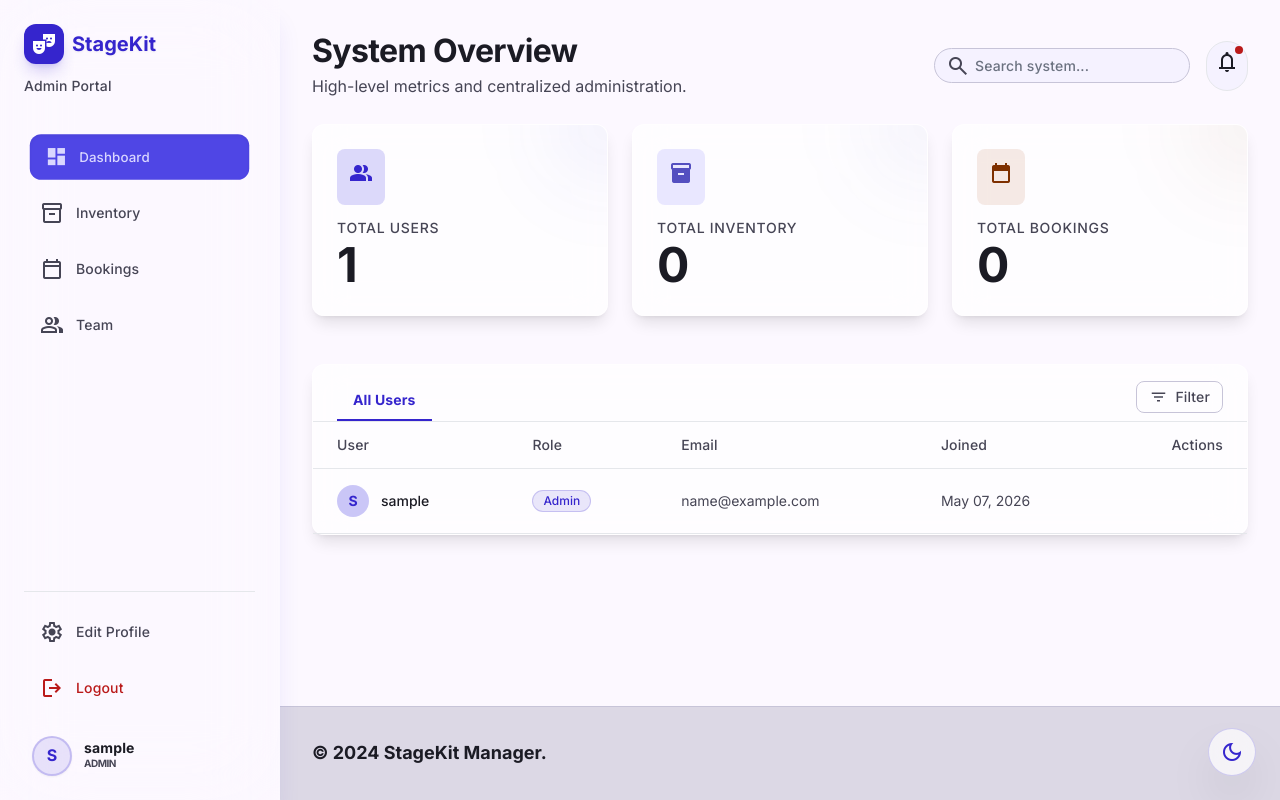
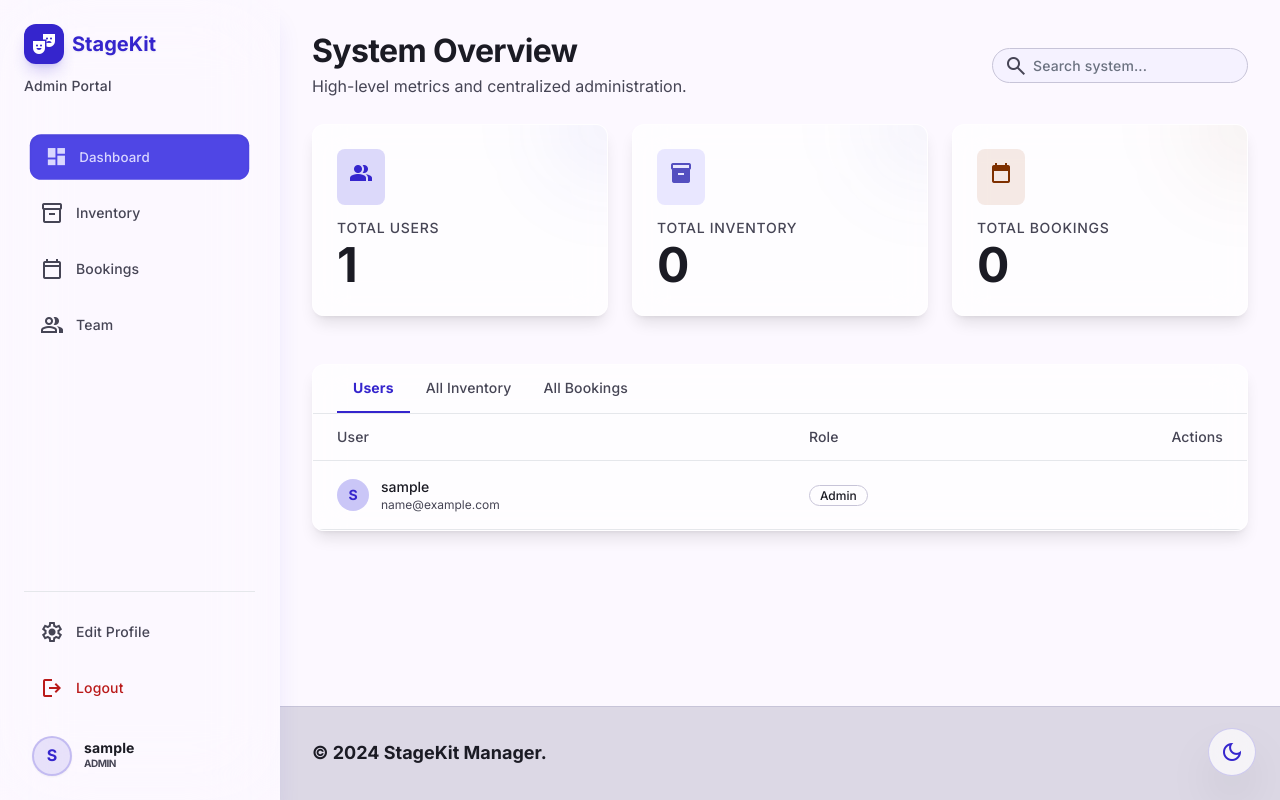
Before and after one commit to arun-biju-8/StageKit-Manager, a Django app: page /dashboard/ in a window 1280 px wide. Run offline with Django 5.2, Linux system fonts and the light colour scheme; the visitor is signed in with stand-in values (Sample User, id 1); data comes from the database, SQL or seed files in the repository; data that the repository does not hold is empty; some libraries are stand-ins or nearby versions.

Commit message:
Fix Admin Dashboard with inventory/booking deletion and email alerts

```diff
--- a/events/templates/events/admin_dashboard.html
+++ b/events/templates/events/admin_dashboard.html
@@ -12,10 +12,6 @@
             <span class="material-symbols-outlined absolute left-3 top-1/2 -translate-y-1/2 text-on-surface-variant">search</span>
             <input type="text" class="pl-10 pr-4 py-2 bg-surface-container-low border border-outline-variant rounded-full focus:outline-none focus:border-primary focus:ring-2 focus:ring-primary/20 transition-all text-label-sm w-64" placeholder="Search system...">
         </div>
-        <button class="bg-surface-container-low text-on-surface p-2 rounded-full hover:bg-surface-container-high transition-colors border border-outline-variant/50 relative">
-            <span class="material-symbols-outlined">notifications</span>
-            <span class="absolute top-1 right-1 w-2 h-2 bg-error rounded-full"></span>
-        </button>
     </div>
 </div>
 
@@ -66,29 +62,28 @@
     </div>
 
     <!-- Tabbed Data Table System -->
-    <div class="glass-panel rounded-xl flex flex-col border border-outline-variant/30 shadow-lg">
+    <div class="glass-panel rounded-xl flex flex-col border border-outline-variant/30 shadow-lg overflow-hidden">
         <!-- Tabs Header -->
-        <div class="flex items-center border-b border-outline-variant/30 px-6 pt-4">
-            <button class="px-4 py-3 font-label-sm text-label-sm text-primary font-bold border-b-2 border-primary mr-4 transition-colors">
-                All Users
+        <div class="flex items-center border-b border-outline-variant/30 px-6 bg-surface-container-low/30">
+            <button onclick="switchTab('users')" id="tab-users" class="px-4 py-4 font-label-sm text-label-sm text-primary font-bold border-b-2 border-primary transition-all">
+                Users
             </button>
-            <div class="ml-auto flex items-center gap-2 pb-2">
-                <button class="flex items-center gap-2 px-3 py-1.5 border border-outline-variant rounded-lg text-label-sm font-label-sm text-on-surface-variant hover:bg-surface-container-high transition-colors">
-                    <span class="material-symbols-outlined text-[18px]">filter_list</span>
-                    Filter
+            <button onclick="switchTab('inventory')" id="tab-inventory" class="px-4 py-4 font-label-sm text-label-sm text-on-surface-variant border-b-2 border-transparent hover:text-on-surface transition-all">
+                All Inventory
+            </button>
+            <button onclick="switchTab('bookings')" id="tab-bookings" class="px-4 py-4 font-label-sm text-label-sm text-on-surface-variant border-b-2 border-transparent hover:text-on-surface transition-all">
+                All Bookings
             </button>
         </div>
-        </div>
 
-        <!-- Table Content -->
+        <!-- Section: Users -->
+        <div id="section-users" class="tab-content">
             <div class="overflow-x-auto">
                 <table class="w-full text-left border-collapse">
                     <thead>
                         <tr class="border-b border-outline-variant/30 bg-surface-container-lowest/50">
                             <th class="px-6 py-4 font-label-sm text-label-sm text-on-surface-variant font-medium">User</th>
                             <th class="px-6 py-4 font-label-sm text-label-sm text-on-surface-variant font-medium">Role</th>
-                        <th class="px-6 py-4 font-label-sm text-label-sm text-on-surface-variant font-medium">Email</th>
-                        <th class="px-6 py-4 font-label-sm text-label-sm text-on-surface-variant font-medium">Joined</th>
                             <th class="px-6 py-4 font-label-sm text-label-sm text-on-surface-variant font-medium text-right">Actions</th>
                         </tr>
                     </thead>
@@ -102,31 +97,99 @@
                                     </div>
                                     <div>
                                         <div class="font-medium text-on-surface">{{ u.username }}</div>
+                                        <div class="text-xs text-on-surface-variant">{{ u.email }}</div>
                                     </div>
                                 </div>
                             </td>
                             <td class="px-6 py-4">
-                            {% if u.profile.role == 'admin' %}
-                                <span class="inline-flex items-center px-2.5 py-0.5 rounded-full text-xs font-medium bg-primary/10 text-primary border border-primary/20">Admin</span>
-                            {% elif u.profile.role == 'owner' %}
-                                <span class="inline-flex items-center px-2.5 py-0.5 rounded-full text-xs font-medium bg-tertiary-container/10 text-tertiary border border-tertiary-container/20">Owner</span>
-                            {% else %}
-                                <span class="inline-flex items-center px-2.5 py-0.5 rounded-full text-xs font-medium bg-surface-container-high text-on-surface-variant border border-outline-variant/50">Customer</span>
-                            {% endif %}
+                                <span class="px-2.5 py-0.5 rounded-full text-xs font-medium border border-outline-variant">
+                                    {{ u.profile.role|capfirst }}
+                                </span>
                             </td>
-                        <td class="px-6 py-4 text-on-surface-variant">{{ u.email }}</td>
-                        <td class="px-6 py-4 text-on-surface-variant">{{ u.date_joined|date:"M d, Y" }}</td>
                             <td class="px-6 py-4 text-right">
                                 {% if u != request.user %}
-                            <button onclick="showDeleteModal('{{ u.id }}', '{{ u.username }}')" class="p-2 text-on-surface-variant hover:text-error transition-colors rounded-lg hover:bg-error/5">
+                                <form action="{% url 'delete_user' u.id %}" method="POST" onsubmit="return confirm('Delete this user?');" class="inline">
+                                    {% csrf_token %}
+                                    <button type="submit" class="p-2 text-on-surface-variant hover:text-error transition-colors">
                                         <span class="material-symbols-outlined text-[20px]">delete</span>
                                     </button>
+                                </form>
                                 {% endif %}
                             </td>
                         </tr>
-                    {% empty %}
-                    <tr>
-                        <td colspan="5" class="px-6 py-4 text-center text-on-surface-variant">No users found.</td>
+                        {% endfor %}
+                    </tbody>
+                </table>
+            </div>
+        </div>
+
+        <!-- Section: Inventory -->
+        <div id="section-inventory" class="tab-content hidden">
+            <div class="overflow-x-auto">
+                <table class="w-full text-left border-collapse">
+                    <thead>
+                        <tr class="border-b border-outline-variant/30 bg-surface-container-lowest/50">
+                            <th class="px-6 py-4 font-label-sm text-label-sm text-on-surface-variant font-medium">Item</th>
+                            <th class="px-6 py-4 font-label-sm text-label-sm text-on-surface-variant font-medium">Owner</th>
+                            <th class="px-6 py-4 font-label-sm text-label-sm text-on-surface-variant font-medium text-right">Actions</th>
+                        </tr>
+                    </thead>
+                    <tbody class="font-body-md text-sm">
+                        {% for item in inventory %}
+                        <tr class="hover:bg-surface-container-lowest transition-colors border-b border-outline-variant/10">
+                            <td class="px-6 py-4">
+                                <div class="font-medium text-on-surface">{{ item.name }}</div>
+                                <div class="text-xs text-on-surface-variant">₹{{ item.price_per_day }}/day</div>
+                            </td>
+                            <td class="px-6 py-4 text-on-surface-variant">
+                                {{ item.owner.company_name }}
+                            </td>
+                            <td class="px-6 py-4 text-right">
+                                <form action="{% url 'admin_delete_inventory' item.id %}" method="POST" onsubmit="return confirm('Delete this item and notify owner?');" class="inline">
+                                    {% csrf_token %}
+                                    <button type="submit" class="p-2 text-on-surface-variant hover:text-error transition-colors">
+                                        <span class="material-symbols-outlined text-[20px]">delete</span>
+                                    </button>
+                                </form>
+                            </td>
+                        </tr>
+                        {% endfor %}
+                    </tbody>
+                </table>
+            </div>
+        </div>
+
+        <!-- Section: Bookings -->
+        <div id="section-bookings" class="tab-content hidden">
+            <div class="overflow-x-auto">
+                <table class="w-full text-left border-collapse">
+                    <thead>
+                        <tr class="border-b border-outline-variant/30 bg-surface-container-lowest/50">
+                            <th class="px-6 py-4 font-label-sm text-label-sm text-on-surface-variant font-medium">Booking</th>
+                            <th class="px-6 py-4 font-label-sm text-label-sm text-on-surface-variant font-medium">Status</th>
+                            <th class="px-6 py-4 font-label-sm text-label-sm text-on-surface-variant font-medium text-right">Actions</th>
+                        </tr>
+                    </thead>
+                    <tbody class="font-body-md text-sm">
+                        {% for b in bookings %}
+                        <tr class="hover:bg-surface-container-lowest transition-colors border-b border-outline-variant/10">
+                            <td class="px-6 py-4">
+                                <div class="font-medium text-on-surface">{{ b.item.name }}</div>
+                                <div class="text-xs text-on-surface-variant">By {{ b.customer.username }}</div>
+                            </td>
+                            <td class="px-6 py-4">
+                                <span class="px-2 py-0.5 rounded text-xs border {% if b.status == 'Approved' %}bg-success/10 text-success border-success/20{% elif b.status == 'Pending' %}bg-warning/10 text-warning border-warning/20{% else %}bg-error/10 text-error border-error/20{% endif %}">
+                                    {{ b.status }}
+                                </span>
+                            </td>
+                            <td class="px-6 py-4 text-right">
+                                <form action="{% url 'admin_delete_booking' b.id %}" method="POST" onsubmit="return confirm('Cancel this booking and notify customer?');" class="inline">
+                                    {% csrf_token %}
+                                    <button type="submit" class="p-2 text-on-surface-variant hover:text-error transition-colors">
+                                        <span class="material-symbols-outlined text-[20px]">delete</span>
+                                    </button>
+                                </form>
+                            </td>
                         </tr>
                         {% endfor %}
                     </tbody>
@@ -134,48 +197,27 @@
             </div>
         </div>
     </div>
-
-<!-- Delete Confirmation Modal -->
-<div id="deleteModal" class="fixed inset-0 z-[100] hidden items-center justify-center p-4">
-    <div class="absolute inset-0 bg-black/60 backdrop-blur-sm" onclick="hideDeleteModal()"></div>
-    <div class="glass-panel w-full max-w-md rounded-2xl p-6 relative z-10 border border-outline-variant/30 shadow-2xl animate-in fade-in zoom-in duration-200">
-        <div class="flex items-center gap-4 text-error mb-4">
-            <div class="p-3 bg-error/10 rounded-full">
-                <span class="material-symbols-outlined text-2xl">warning</span>
-            </div>
-            <h3 class="font-display text-xl text-on-surface">Delete User?</h3>
-        </div>
-        <p class="text-on-surface-variant mb-8">
-            Are you sure you want to delete <span id="deleteUserName" class="text-on-surface font-bold"></span>? This action cannot be undone and will remove all associated data.
-        </p>
-        <div class="flex gap-3">
-            <button onclick="hideDeleteModal()" class="flex-1 py-3 px-4 border border-outline-variant rounded-xl font-label-sm text-label-sm text-on-surface hover:bg-surface-container-high transition-all">
-                Cancel
-            </button>
-            <a id="confirmDeleteBtn" href="#" class="flex-1 py-3 px-4 bg-error text-on-error rounded-xl font-label-sm text-label-sm text-center shadow-lg shadow-error/20 hover:bg-error-fixed-variant active:scale-95 transition-all">
-                Delete Account
-            </a>
-        </div>
-    </div>
 </div>
 
 <script>
-    function showDeleteModal(userId, username) {
-        const modal = document.getElementById('deleteModal');
-        const nameSpan = document.getElementById('deleteUserName');
-        const confirmBtn = document.getElementById('confirmDeleteBtn');
+    function switchTab(tabName) {
+        // Hide all sections
+        document.querySelectorAll('.tab-content').forEach(el => el.classList.add('hidden'));
+        // Show target section
+        document.getElementById('section-' + tabName).classList.remove('hidden');
 
-        nameSpan.textContent = username;
-        confirmBtn.href = `/user/delete/${userId}/`;
-
-        modal.classList.remove('hidden');
-        modal.classList.add('flex');
+        // Update tab styling
+        const tabs = ['users', 'inventory', 'bookings'];
+        tabs.forEach(t => {
+            const el = document.getElementById('tab-' + t);
+            if(t === tabName) {
+                el.classList.add('text-primary', 'font-bold', 'border-primary');
+                el.classList.remove('text-on-surface-variant', 'border-transparent');
+            } else {
+                el.classList.remove('text-primary', 'font-bold', 'border-primary');
+                el.classList.add('text-on-surface-variant', 'border-transparent');
             }
-
-    function hideDeleteModal() {
-        const modal = document.getElementById('deleteModal');
-        modal.classList.add('hidden');
-        modal.classList.remove('flex');
+        });
     }
 </script>
 {% endblock %}
--- a/events/urls.py
+++ b/events/urls.py
@@ -26,4 +26,6 @@ urlpatterns = [
     path('customer/history/', views.customer_history, name='customer_history'),
     path('profile/edit/', views.edit_profile, name='edit_profile'),
     path('notifications/', views.notifications, name='notifications'),
+    path('admin/inventory/delete/<int:item_id>/', views.admin_delete_inventory, name='admin_delete_inventory'),
+    path('admin/booking/delete/<int:booking_id>/', views.admin_delete_booking, name='admin_delete_booking'),
 ]
--- a/events/views.py
+++ b/events/views.py
@@ -435,6 +435,50 @@ def delete_user(request, user_id):
     return redirect('dashboard')
 
 @login_required
+def admin_delete_inventory(request, item_id):
+    if not request.user.profile.role == 'admin':
+        messages.error(request, "Permission denied")
+        return redirect('dashboard')
+
+    item = get_object_or_404(Inventory, id=item_id)
+    owner_email = item.owner.user.email
+    item_name = item.name
+
+    if request.method == "POST":
+        try:
+            subject = f"Notice: Item '{item_name}' has been removed"
+            message = f"Hello,\n\nDue to some issues your item '{item_name}' has been removed by the admin from StageKit Manager.\n\nThank you."
+            send_mail(subject, message, settings.DEFAULT_FROM_EMAIL, [owner_email])
+        except Exception as e:
+            print(f"Email error: {e}")
+
+        item.delete()
+        messages.success(request, f"Item '{item_name}' deleted and owner notified.")
+    return redirect('dashboard')
+
+@login_required
+def admin_delete_booking(request, booking_id):
+    if not request.user.profile.role == 'admin':
+        messages.error(request, "Permission denied")
+        return redirect('dashboard')
+
+    booking = get_object_or_404(Booking, id=booking_id)
+    customer_email = booking.customer.email
+    item_name = booking.item.name
+
+    if request.method == "POST":
+        try:
+            subject = f"Notice: Your booking for '{item_name}' has been cancelled"
+            message = f"Hello,\n\nDue to some issues your booking for '{item_name}' has been removed by the admin from StageKit Manager.\n\nThank you."
+            send_mail(subject, message, settings.DEFAULT_FROM_EMAIL, [customer_email])
+        except Exception as e:
+            print(f"Email error: {e}")
+
+        booking.delete()
+        messages.success(request, f"Booking for '{item_name}' deleted and customer notified.")
+    return redirect('dashboard')
+
+@login_required
 def booking_requests(request):
     if request.user.profile.role != 'owner':
         return redirect('dashboard')
```
Lines whose indentation alone changed are shown as unchanged.
